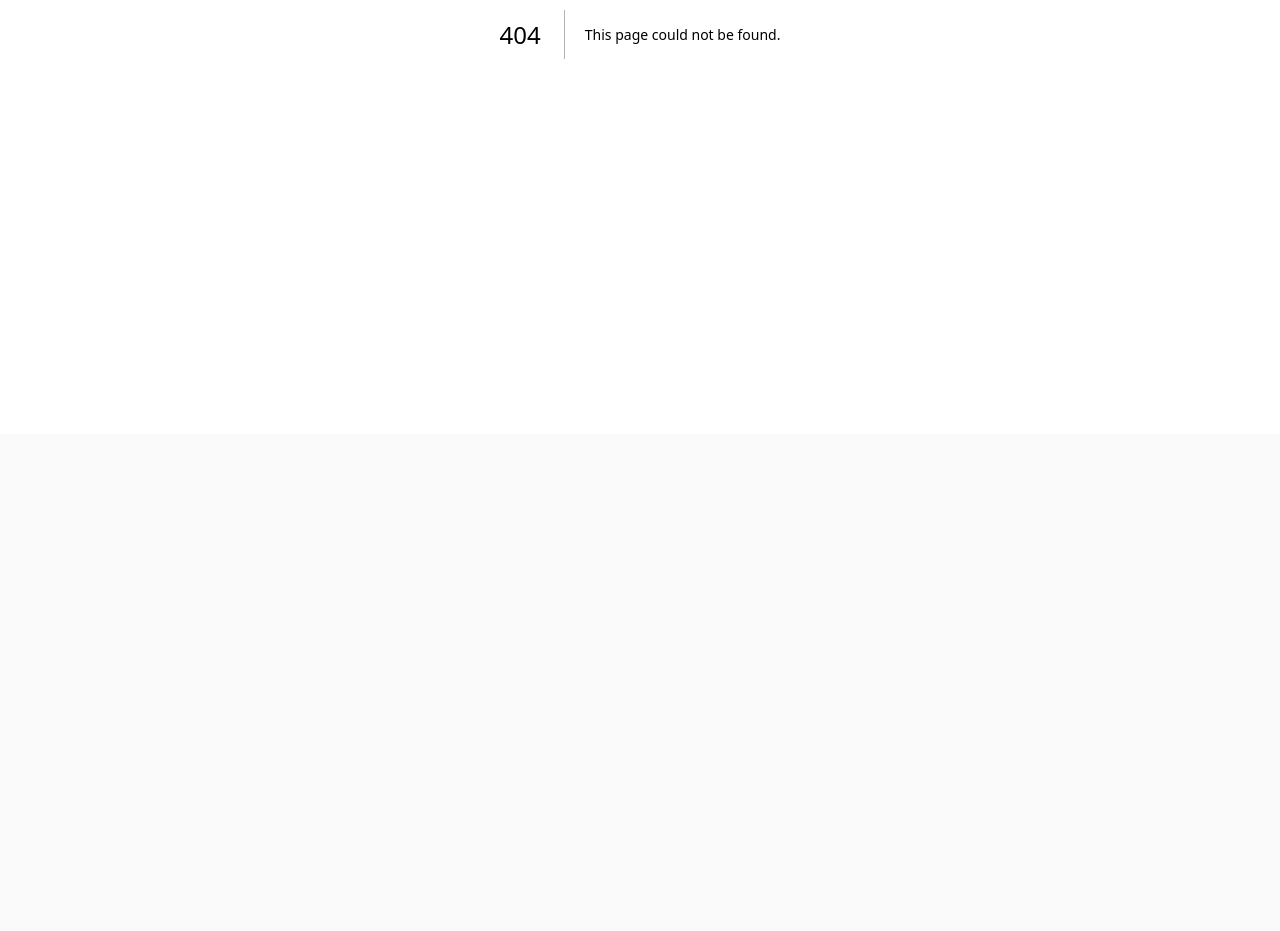
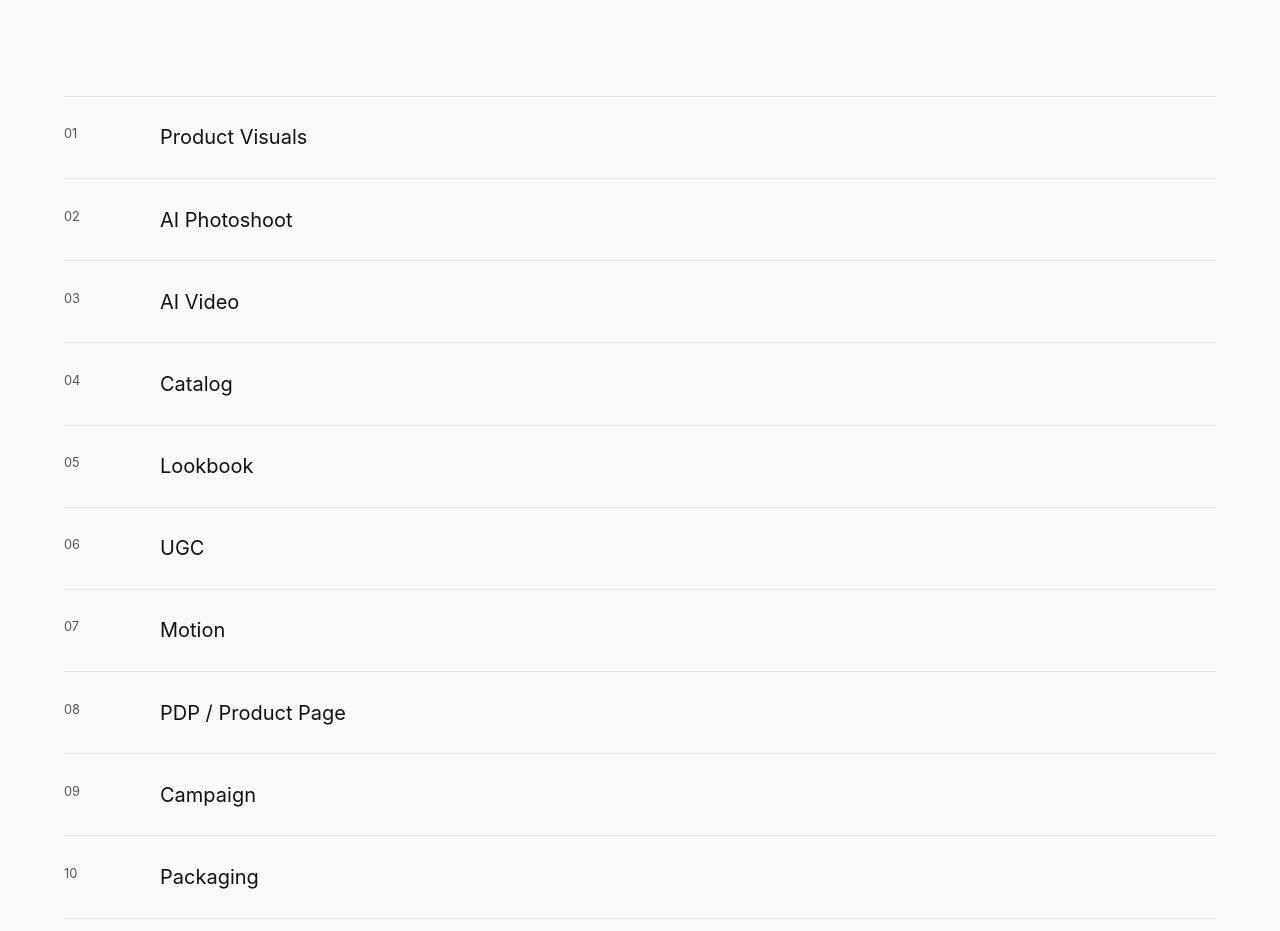
Before and after one commit to endgame99/gusti-portfolio, a Next.js app: page /library in a window 1280 px wide. Before the commit this address had no page. Shown: the part 366-1297 px from the top of the page. Before the commit the page ends 800 px from the top, so only its background shows below. Built offline with nearby package versions, Linux system fonts and the light colour scheme.

Commit message:
feat: bootstrap minimal Next.js app routes

```diff
--- /dev/null
+++ b/app/library/page.tsx
@@ -0,0 +1,27 @@
+import type { Metadata } from "next";
+import { PlaceholderPage } from "@/components/PlaceholderPage";
+
+export const metadata: Metadata = {
+  title: "Creative Library",
+};
+
+const categories = [
+  "Product Visuals",
+  "AI Photoshoot",
+  "AI Video",
+  "Catalog",
+  "Lookbook",
+  "UGC",
+  "Motion",
+  "PDP / Product Page",
+  "Campaign",
+  "Packaging",
+  "Branding",
+  "China Ecommerce",
+  "Korean Minimalist / Coming Soon",
+  "Experiments",
+] as const;
+
+export default function LibraryPage() {
+  return <PlaceholderPage title="Creative Library" items={categories} />;
+}
```
